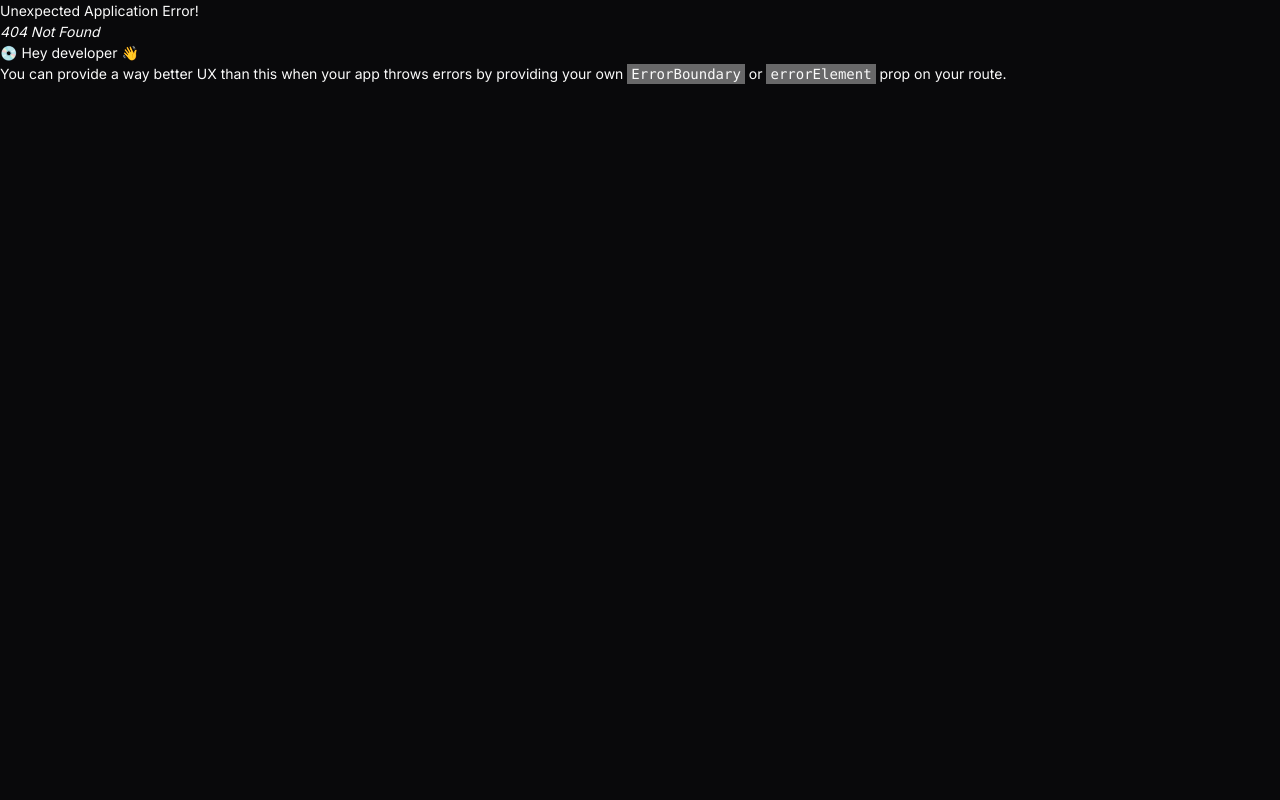
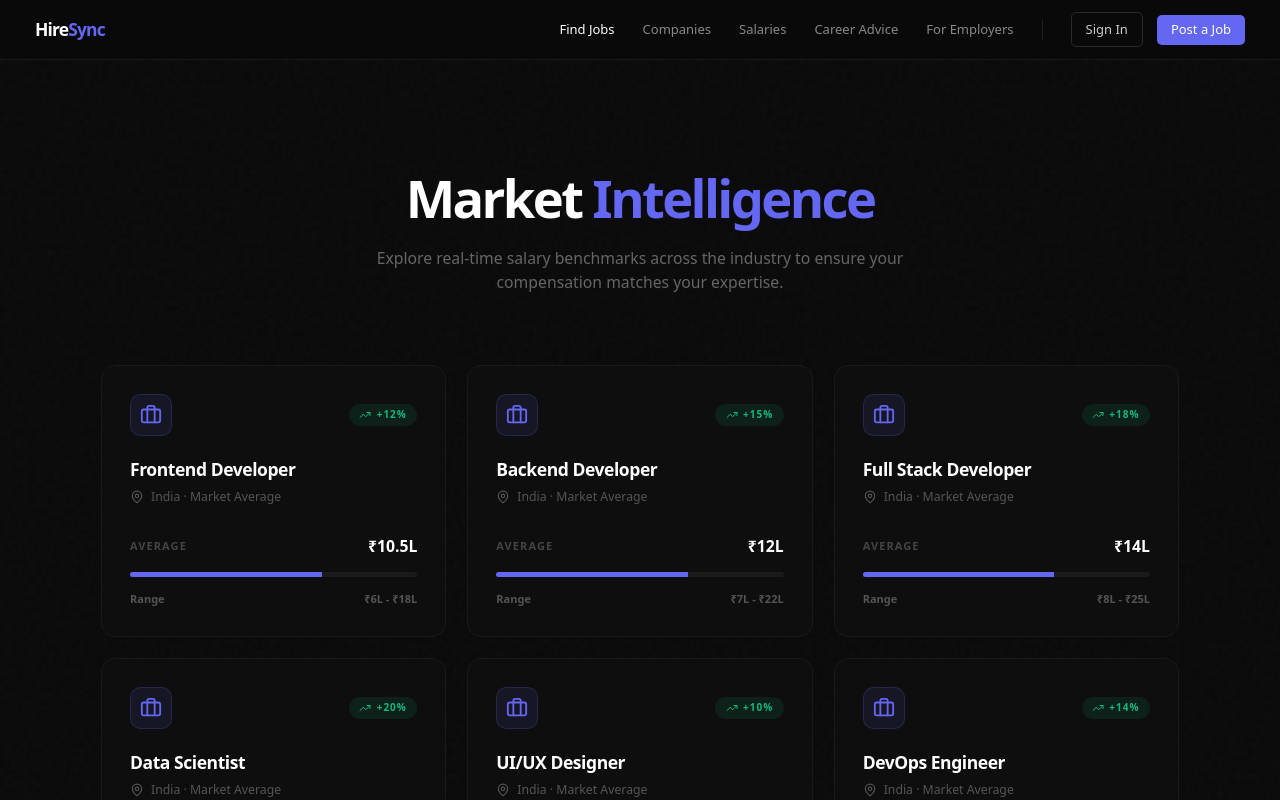
Before and after one commit to mv1223/Job-Portal, a React (Vite) app in the folder frontend/: page /salaries in a window 1280 px wide. Before the commit this address had no page. Shown: the top 800 px of the page. Built offline with nearby package versions, Linux system fonts and the light colour scheme.

Commit message:
Fix: Resolve Footer definition error, fix navbar routing for Salaries and AI Roadmap, and expand FilterCard with new job types and work modes

```diff
--- a/frontend/src/App.jsx
+++ b/frontend/src/App.jsx
@@ -15,6 +15,7 @@ import Applicants from './components/admin/Applicants'
 import ProtectedRoute from './components/admin/ProtectedRoute'
 import AiTools from './components/AiTools'
 import AiRoadmap from './components/AiRoadmap'
+import Salaries from './components/Salaries'
 
 
 const appRouter = createBrowserRouter([
@@ -41,6 +42,10 @@ const appRouter = createBrowserRouter([
   {
     path: "/ai-roadmap",
     element: <AiRoadmap />
+  },
+  {
+    path: "/salaries",
+    element: <Salaries />
   },
   {
     path: "/description/:id",
--- a/frontend/src/components/AiRoadmap.jsx
+++ b/frontend/src/components/AiRoadmap.jsx
@@ -1,5 +1,6 @@
 import React, { useState } from 'react';
 import Navbar from './shared/Navbar';
+import Footer from './shared/Footer';
 import { Button } from './ui/button';
 import { Input } from './ui/input';
 import { motion, AnimatePresence } from 'framer-motion';
--- a/frontend/src/components/FilterCard.jsx
+++ b/frontend/src/components/FilterCard.jsx
@@ -7,7 +7,11 @@ import { setSearchedQuery } from '@/redux/jobSlice'
 const fitlerData = [
     {
         fitlerType: "Job Type",
-        array: ["Full-time", "Remote", "Part-time", "Contract", "Internship"]
+        array: ["Full-time", "Remote", "Part-time", "Contract", "Internship", "Freelance"]
+    },
+    {
+        fitlerType: "Work Mode",
+        array: ["Online", "Offline", "Hybrid"]
     },
     {
         fitlerType: "Experience Level",
--- /dev/null
+++ b/frontend/src/components/Salaries.jsx
@@ -0,0 +1,75 @@
+import React from 'react'
+import Navbar from './shared/Navbar'
+import Footer from './shared/Footer'
+import { motion } from 'framer-motion'
+import { TrendingUp, DollarSign, Briefcase, MapPin } from 'lucide-react'
+
+const salariesData = [
+    { role: "Frontend Developer", range: "₹6L - ₹18L", average: "₹10.5L", trend: "+12%" },
+    { role: "Backend Developer", range: "₹7L - ₹22L", average: "₹12L", trend: "+15%" },
+    { role: "Full Stack Developer", range: "₹8L - ₹25L", average: "₹14L", trend: "+18%" },
+    { role: "Data Scientist", range: "₹10L - ₹30L", average: "₹16.5L", trend: "+20%" },
+    { role: "UI/UX Designer", range: "₹5L - ₹15L", average: "₹8.5L", trend: "+10%" },
+    { role: "DevOps Engineer", range: "₹9L - ₹24L", average: "₹13.5L", trend: "+14%" },
+]
+
+const Salaries = () => {
+    return (
+        <div className='bg-[#0a0a0a] min-h-screen font-sans'>
+            <Navbar />
+            <div className='noise-bg' />
+            <div className='max-w-7xl mx-auto pt-32 px-6 pb-20 relative z-10'>
+                <motion.div
+                    initial={{ opacity: 0, y: 20 }}
+                    animate={{ opacity: 1, y: 0 }}
+                    className='text-center mb-20'
+                >
+                    <h1 className='text-5xl md:text-6xl font-bold text-white tracking-tighter mb-6'>Market <span className='text-primary'>Intelligence</span></h1>
+                    <p className='text-[#666] text-lg max-w-2xl mx-auto'>Explore real-time salary benchmarks across the industry to ensure your compensation matches your expertise.</p>
+                </motion.div>
+
+                <div className='grid grid-cols-1 md:grid-cols-2 lg:grid-cols-3 gap-6'>
+                    {salariesData.map((item, idx) => (
+                        <motion.div
+                            key={idx}
+                            initial={{ opacity: 0, scale: 0.95 }}
+                            animate={{ opacity: 1, scale: 1 }}
+                            transition={{ delay: idx * 0.05 }}
+                            className='p-8 rounded-2xl bg-[#0e0e0e] border border-[#1a1a1a] hover:border-primary/30 transition-all group'
+                        >
+                            <div className='flex items-center justify-between mb-6'>
+                                <div className='w-12 h-12 rounded-xl bg-primary/10 border border-primary/20 flex items-center justify-center text-primary'>
+                                    <Briefcase size={22} />
+                                </div>
+                                <div className='flex items-center gap-1.5 text-emerald-500 bg-emerald-500/10 px-3 py-1 rounded-full text-[10px] font-bold uppercase tracking-widest'>
+                                    <TrendingUp size={12} /> {item.trend}
+                                </div>
+                            </div>
+                            <h3 className='text-white font-bold text-xl mb-2 tracking-tight'>{item.role}</h3>
+                            <div className='flex items-center gap-2 text-[#555] text-sm mb-8 font-medium'>
+                                <MapPin size={14} /> India · Market Average
+                            </div>
+
+                            <div className='space-y-4'>
+                                <div className='flex items-center justify-between'>
+                                    <span className='text-[11px] font-bold uppercase tracking-widest text-[#444]'>Average</span>
+                                    <span className='text-white font-bold text-lg'>{item.average}</span>
+                                </div>
+                                <div className='w-full h-1.5 bg-[#1a1a1a] rounded-full overflow-hidden'>
+                                    <div className='h-full bg-primary w-2/3' />
+                                </div>
+                                <div className='flex items-center justify-between text-[#555] text-[11px] font-bold'>
+                                    <span>Range</span>
+                                    <span>{item.range}</span>
+                                </div>
+                            </div>
+                        </motion.div>
+                    ))}
+                </div>
+            </div>
+            <Footer />
+        </div>
+    )
+}
+
+export default Salaries
--- a/frontend/src/components/shared/Navbar.jsx
+++ b/frontend/src/components/shared/Navbar.jsx
@@ -50,7 +50,7 @@ const Navbar = () => {
                                 <>
                                     <li className='text-white'><Link to="/jobs">Find Jobs</Link></li>
                                     <li className='hover:text-white transition-colors'><Link to="/browse">Companies</Link></li>
-                                    <li className='hover:text-white transition-colors'><Link to="/browse">Salaries</Link></li>
+                                    <li className='hover:text-white transition-colors'><Link to="/salaries">Salaries</Link></li>
                                     <li className='hover:text-white transition-colors'><Link to="/ai-roadmap">Career Advice</Link></li>
                                     <li className='hover:text-white transition-colors'><Link to="/">For Employers</Link></li>
                                 </>
```
